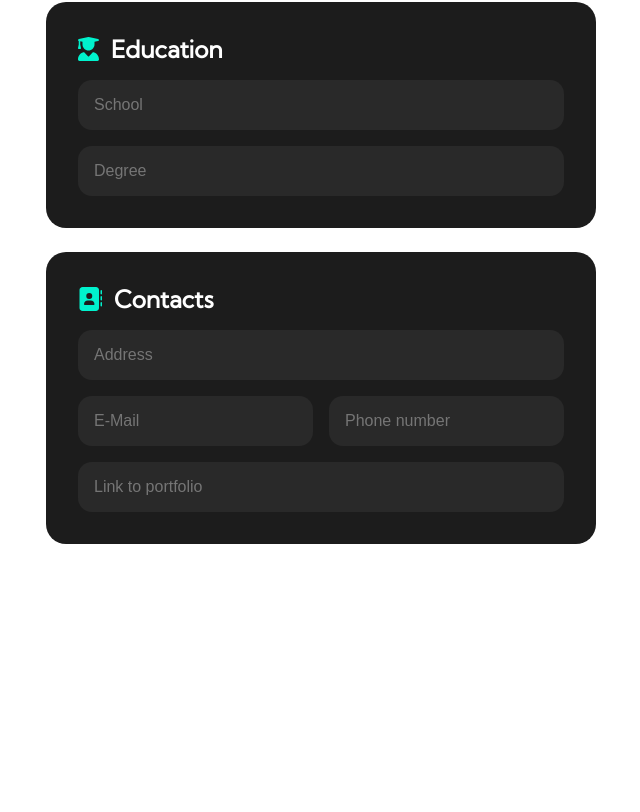
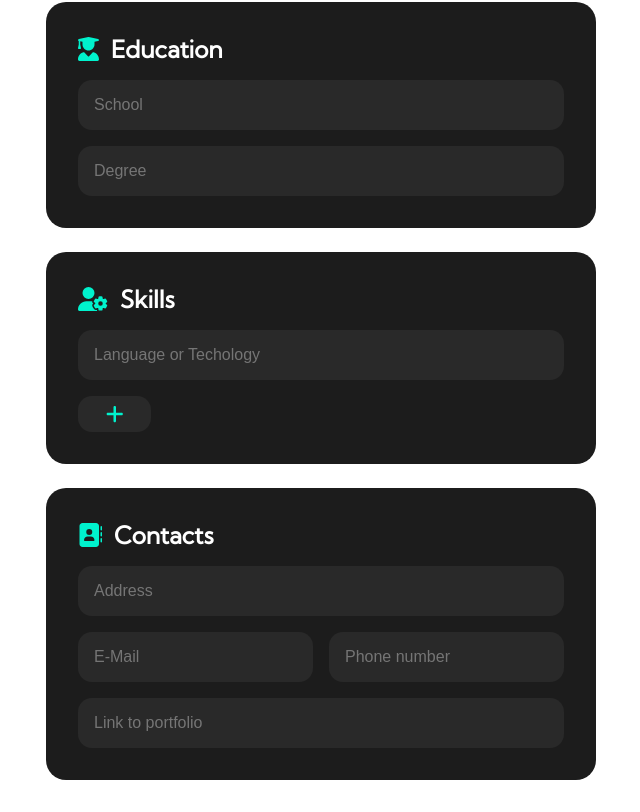
Before and after one commit to Ro-yeee/Resume-App, a React (Vite) app: page / in a window 1280 px wide. Shown: the part 696-1508 px from the top of the page, without its empty margins (319-959 px from the left). Before the commit the page ends 1272 px from the top, so only its background shows below. Built offline with nearby package versions, Linux system fonts and the light colour scheme.

Commit message:
Styled Skills Section.

```diff
--- a/src/App.css
+++ b/src/App.css
@@ -247,11 +247,6 @@ textarea:focus ,textarea:hover{
     }
 }
 
-/* Skills Form Section */
-
-
-
-
 
 
 /* Education Form Section */
@@ -270,6 +265,77 @@ textarea:focus ,textarea:hover{
 
 @media(max-width:1340px){
     .EducationForm{
+        width: 100%;
+        margin: 0 auto;
+    }
+}
+
+
+
+/* Skills Form Section */
+
+.SkillsSection{
+    background: #1c1c1c;
+    color: white;
+    padding: 2rem;
+    border-radius: 20px;
+    max-width: 550px;
+    font-family: 'Kumbh Sans', sans-serif;
+    display: flex;
+    flex-direction: column;
+    gap: 1rem;
+}
+
+.skillRow{
+    display: flex;
+    gap: 1rem;
+}
+
+.skillRow > input{
+    color: white;
+    width: 100%;
+    padding: 1rem;
+    background: #292929;
+    outline: none;
+    border: none;
+    border-radius: 14px;
+    font-size: 100%;
+    transition: 300ms ease-in-out;
+}
+
+.AddBtn{
+    display: flex;
+    justify-content: center;
+    align-items: center;
+    outline: none;
+    border: none;
+    background: #292929;
+    color: var(--accent);
+    border-radius: 14px;
+    padding: 0.5rem;
+    width: 15%;
+    transition: 300ms ease-in-out;
+    cursor: pointer;
+}
+
+.AddBtn:hover{
+    background: #01f351;
+}
+
+.AddSymbol{
+    transition: 300ms ease-in-out;
+}
+
+.AddBtn:hover .AddSymbol{
+    color: black;
+}
+
+.AddBtn:active{
+    transform: scale(0.8);
+}
+
+@media(max-width:1340px){
+    .SkillsSection{
         width: 100%;
         margin: 0 auto;
     }
--- a/src/App.jsx
+++ b/src/App.jsx
@@ -5,6 +5,7 @@ import PersonalDataForm from './components/PersonalDataForm'
 import ExperienceForm from './components/ExperienceForm'
 import EducationForm from './components/EducationForm'
 import ContactForm from './components/ContactForm'
+import SkillsSection from './components/SkillsSection'
 
 function App() {
   const [data,setData] = useState({fileName: "",
@@ -82,6 +83,7 @@ function App() {
         <EducationForm
             data={data}
             handleData={handleData}/>
+        <SkillsSection/>
         <ContactForm
             data={data}
             handleData={handleData}/>
--- /dev/null
+++ b/src/components/SkillsSection.jsx
@@ -0,0 +1,25 @@
+import { FontAwesomeIcon } from "@fortawesome/react-fontawesome"
+import { faUserGear,faPlus } from "@fortawesome/free-solid-svg-icons"
+
+function SkillsSection() {
+  return (
+    <div className="SkillsSection">
+        <h2 className="heading">
+            <FontAwesomeIcon icon={faUserGear} className="iconNotClickable" />
+            Skills
+        </h2>
+        <div className="skillRow">
+            <input
+                type="text"
+                placeholder="Language or Techology"/>
+            <>
+            </>
+        </div>
+        <button className="AddBtn">
+            <FontAwesomeIcon icon={faPlus} size="xl" className="iconNotClickable AddSymbol"/>
+        </button>
+    </div>
+  )
+}
+
+export default SkillsSection
```
